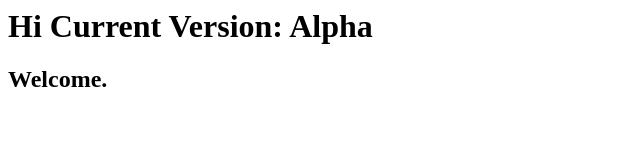
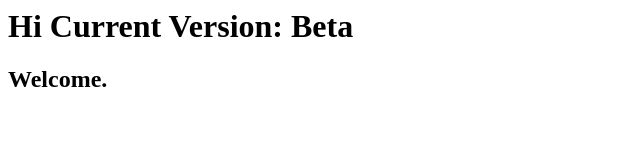
Before and after one commit to rkRajKumar06/gitSample, a plain HTML site: page index.html in a window 1280 px wide. Shown: the full height of the page, 0-640 px from the left. Drawn offline with Linux system fonts and the light colour scheme.

Commit message:
Updated H1 title to Beta

```diff
--- a/index.html
+++ b/index.html
@@ -1,4 +1,4 @@
 <html>
-<h1>Hi Current Version: Alpha</h1>
+<h1>Hi Current Version: Beta</h1>
 <h2>Welcome.</h2>
 </html>
```
